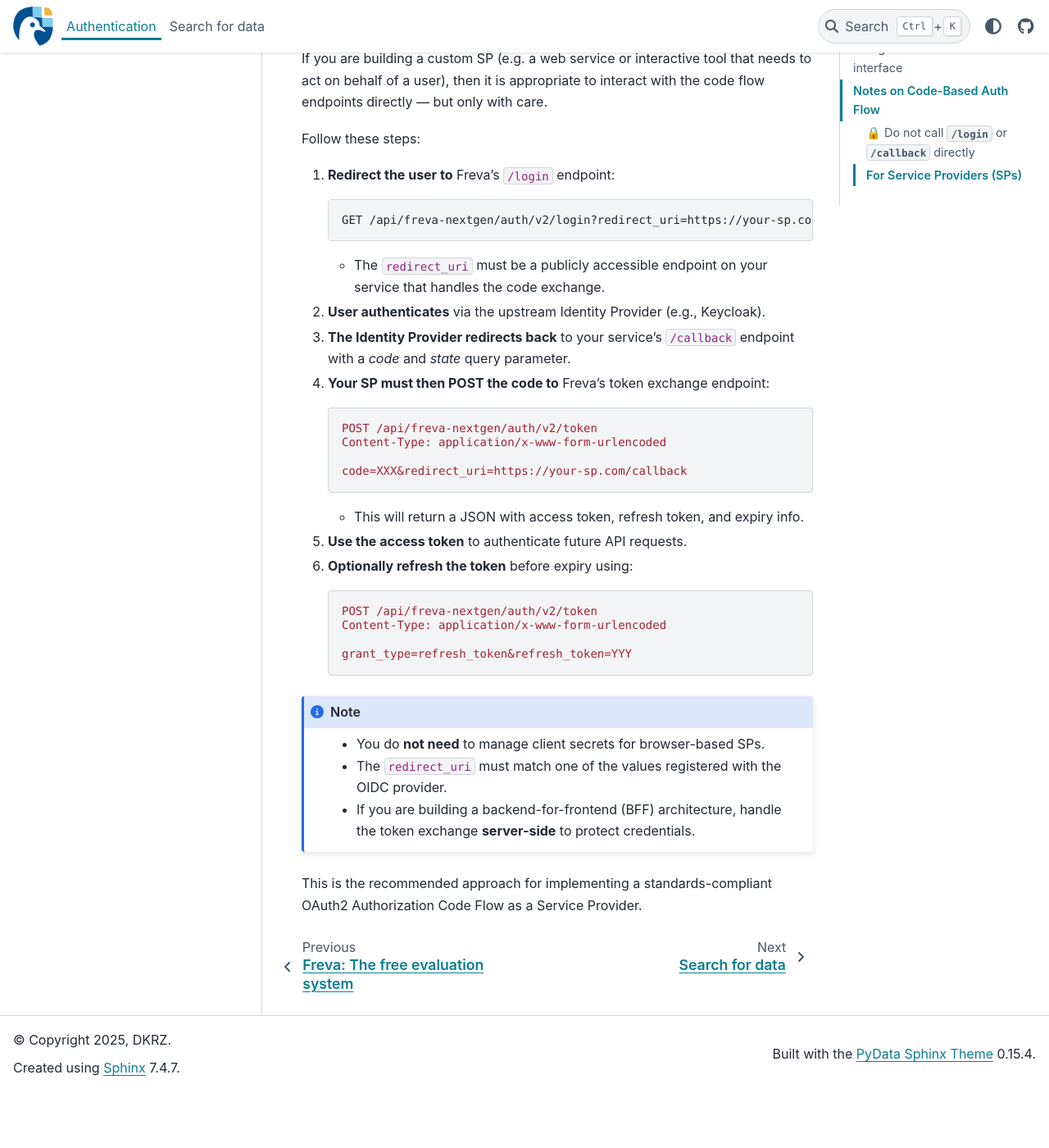
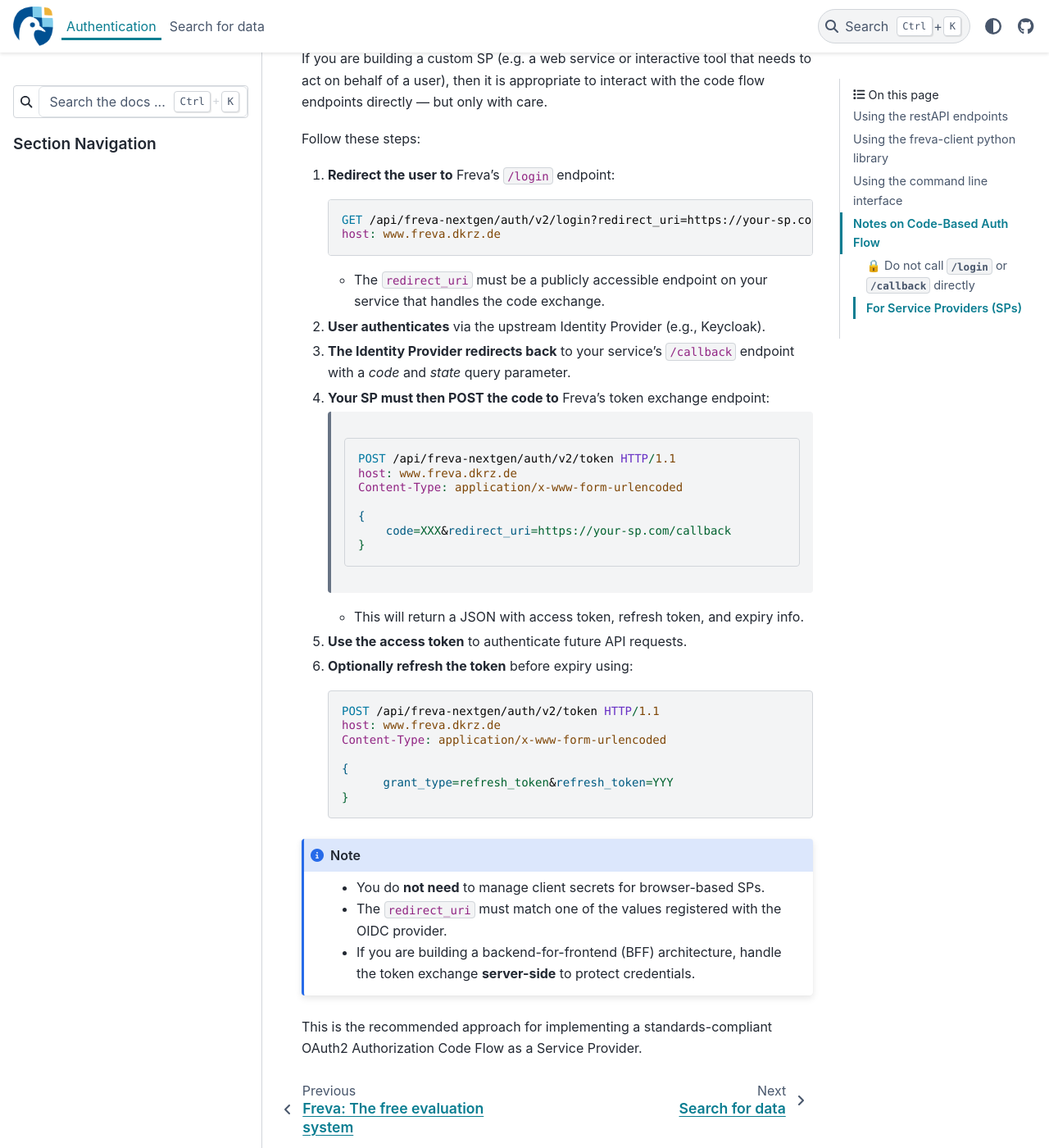
Before and after one commit to freva-org/freva-nextgen, a Sphinx documentation site: the page built from docs/source/auth/index.rst, in a window 1280 px wide and 1400 px high, scrolled down 6785 px. Shown: the whole window at 82% size. Built offline with Sphinx 7.4.7 and the PyData theme 0.15.4, drawn with Linux system fonts in a browser that asks for light colours; the version number is read from the project's files by our own code; before the commit the page ends 8117 px from its top, so only the background shows below that.

Commit message:
Fix docs.

```diff
--- a/docs/source/auth/index.rst
+++ b/docs/source/auth/index.rst
@@ -16,7 +16,7 @@
 
 
 - via the REST API ``/api/freva-nextgen/auth/v2`` endpoints
-- via the :py:func:`freva_client.authenticate` function
+- via the :py:meth:`freva_client.authenticate` function
 - via the ``freva-client auth`` command-line interface
 
 
@@ -487,9 +487,10 @@
 
 1. **Redirect the user to** Freva’s ``/login`` endpoint:
 
-   .. code-block:: text
+   .. code-block:: http
 
-      GET /api/freva-nextgen/auth/v2/login?redirect_uri=https://your-sp.com/callback
+      GET /api/freva-nextgen/auth/v2/login?redirect_uri=https://your-sp.com/callback HTTP/1.1
+      host: www.freva.dkrz.de
 
    - The ``redirect_uri`` must be a publicly accessible endpoint on your service that handles the code exchange.
 
@@ -498,24 +499,30 @@
 
 4. **Your SP must then POST the code to** Freva's token exchange endpoint:
 
-   .. code-block:: http
+    .. sourcecode:: http
 
-      POST /api/freva-nextgen/auth/v2/token
-      Content-Type: application/x-www-form-urlencoded
+        POST /api/freva-nextgen/auth/v2/token HTTP/1.1
+        host: www.freva.dkrz.de
+        Content-Type: application/x-www-form-urlencoded
 
-      code=XXX&redirect_uri=https://your-sp.com/callback
+        {
+            code=XXX&redirect_uri=https://your-sp.com/callback
+        }
 
    - This will return a JSON with access token, refresh token, and expiry info.
 
 5. **Use the access token** to authenticate future API requests.
 6. **Optionally refresh the token** before expiry using:
 
-   .. code-block:: http
+   .. sourcecode:: http
 
-      POST /api/freva-nextgen/auth/v2/token
+      POST /api/freva-nextgen/auth/v2/token HTTP/1.1
+      host: www.freva.dkrz.de
       Content-Type: application/x-www-form-urlencoded
 
-      grant_type=refresh_token&refresh_token=YYY
+      {
+            grant_type=refresh_token&refresh_token=YYY
+      }
 
 .. note::
 
--- a/docs/source/conf.py
+++ b/docs/source/conf.py
@@ -22,12 +22,19 @@
 
 extensions = [
     "sphinx.ext.autodoc",
+    "sphinx.ext.napoleon",
     "sphinx_code_tabs",
     "sphinx_copybutton",
     "sphinx_togglebutton",
     "sphinxcontrib.httpdomain",
     "sphinx_execute_code",
 ]
+
+napoleon_google_docstring = True
+napoleon_numpy_docstring = True
+napoleon_include_init_with_doc = False
+napoleon_include_private_with_doc = False
+
 
 html_static_path = ["_static"]
 html_theme = "pydata_sphinx_theme"
```
Also changed, not shown: docs/source/databrowser/cli.rst (+3 -58 lines), 1 other file.
